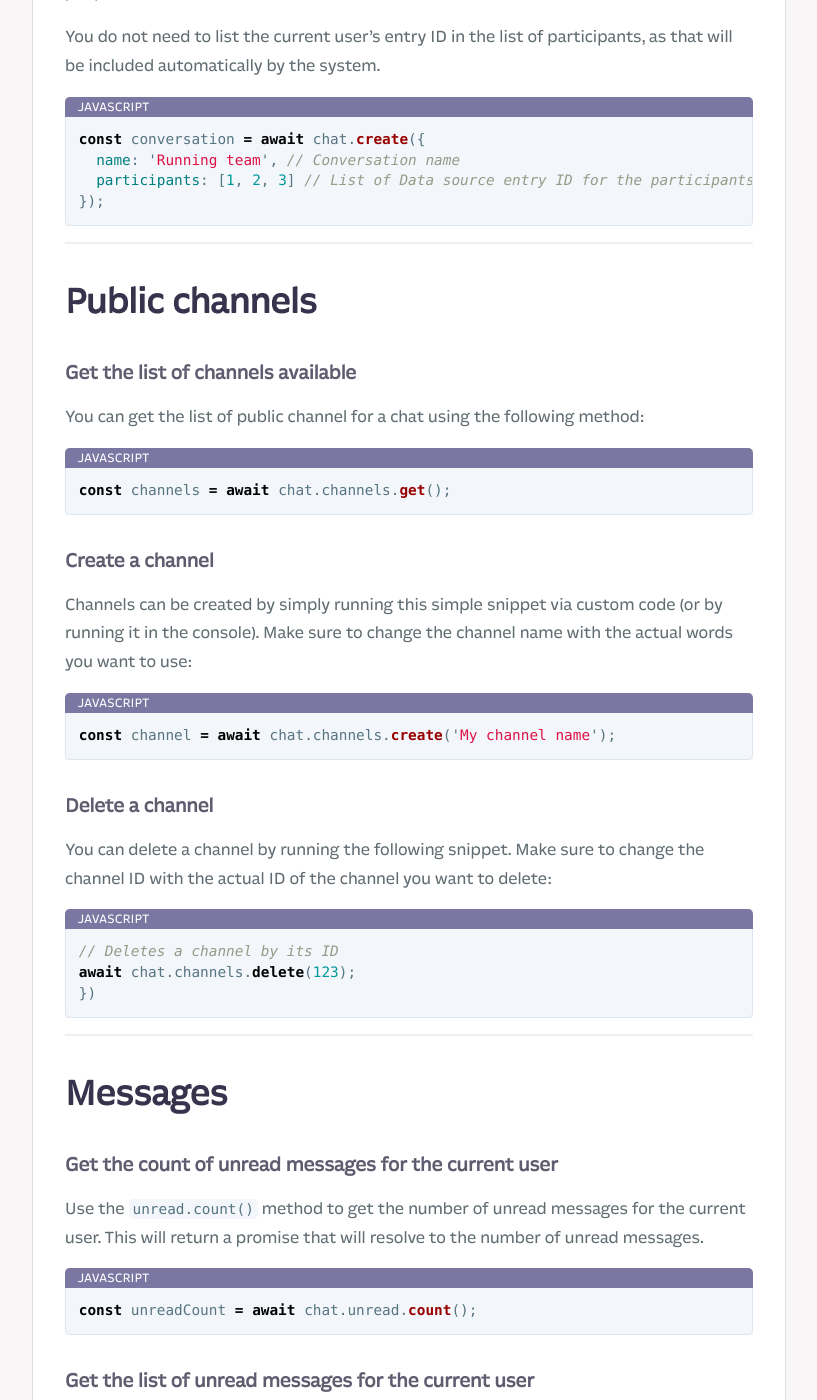
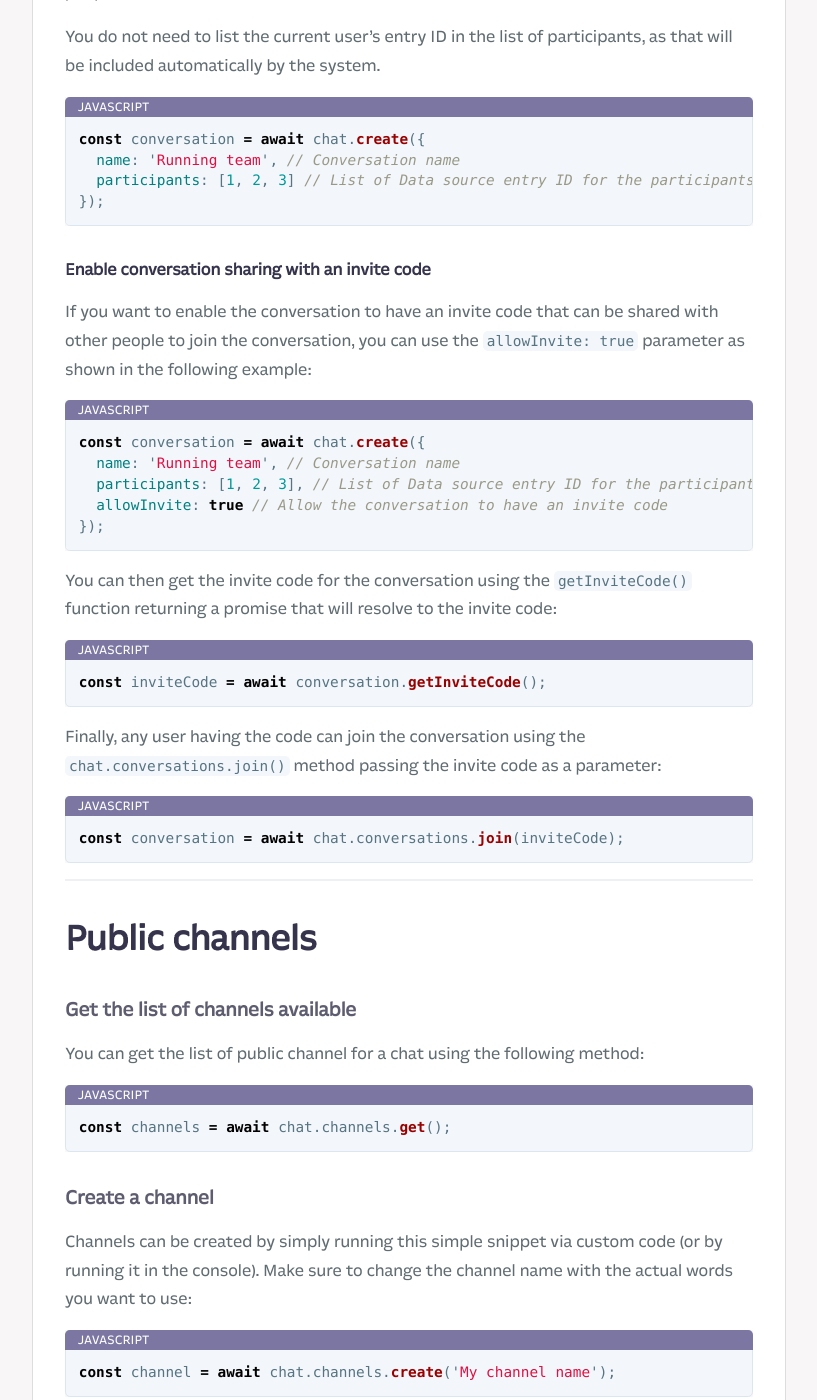
Before and after one commit to Fliplet/fliplet-cli, a Jekyll site: the page built from docs/API/components/chat.md, in a window 1280 px wide and 1400 px high, scrolled down 8108 px. Shown: the whole window, without its empty margins (254-1071 px from the left). Built offline with Jekyll 4.4.1, drawn with Linux system fonts in a browser that asks for light colours; nearby versions of some CDN libraries; our own code applies the rules of GitHub Pages for plain Markdown files; library files that are not in the unit come from our copies; comment, search, counter and statistics services are not loaded; a style sheet for code colours, icons or effects is not loaded.

Commit message:
added docs for invite code

````diff
--- a/docs/API/components/chat.md
+++ b/docs/API/components/chat.md
@@ -304,6 +304,30 @@ const conversation = await chat.create({
 });
 ```
 
+#### Enable conversation sharing with an invite code
+
+If you want to enable the conversation to have an invite code that can be shared with other people to join the conversation, you can use the `allowInvite: true` parameter as shown in the following example:
+
+```js
+const conversation = await chat.create({
+  name: 'Running team', // Conversation name
+  participants: [1, 2, 3], // List of Data source entry ID for the participants
+  allowInvite: true // Allow the conversation to have an invite code
+});
+```
+
+You can then get the invite code for the conversation using the `getInviteCode()` function returning a promise that will resolve to the invite code:
+
+```js
+const inviteCode = await conversation.getInviteCode();
+```
+
+Finally, any user having the code can join the conversation using the `chat.conversations.join()` method passing the invite code as a parameter:
+
+```js
+const conversation = await chat.conversations.join(inviteCode);
+```
+
 ---
 
 ## Public channels
````
